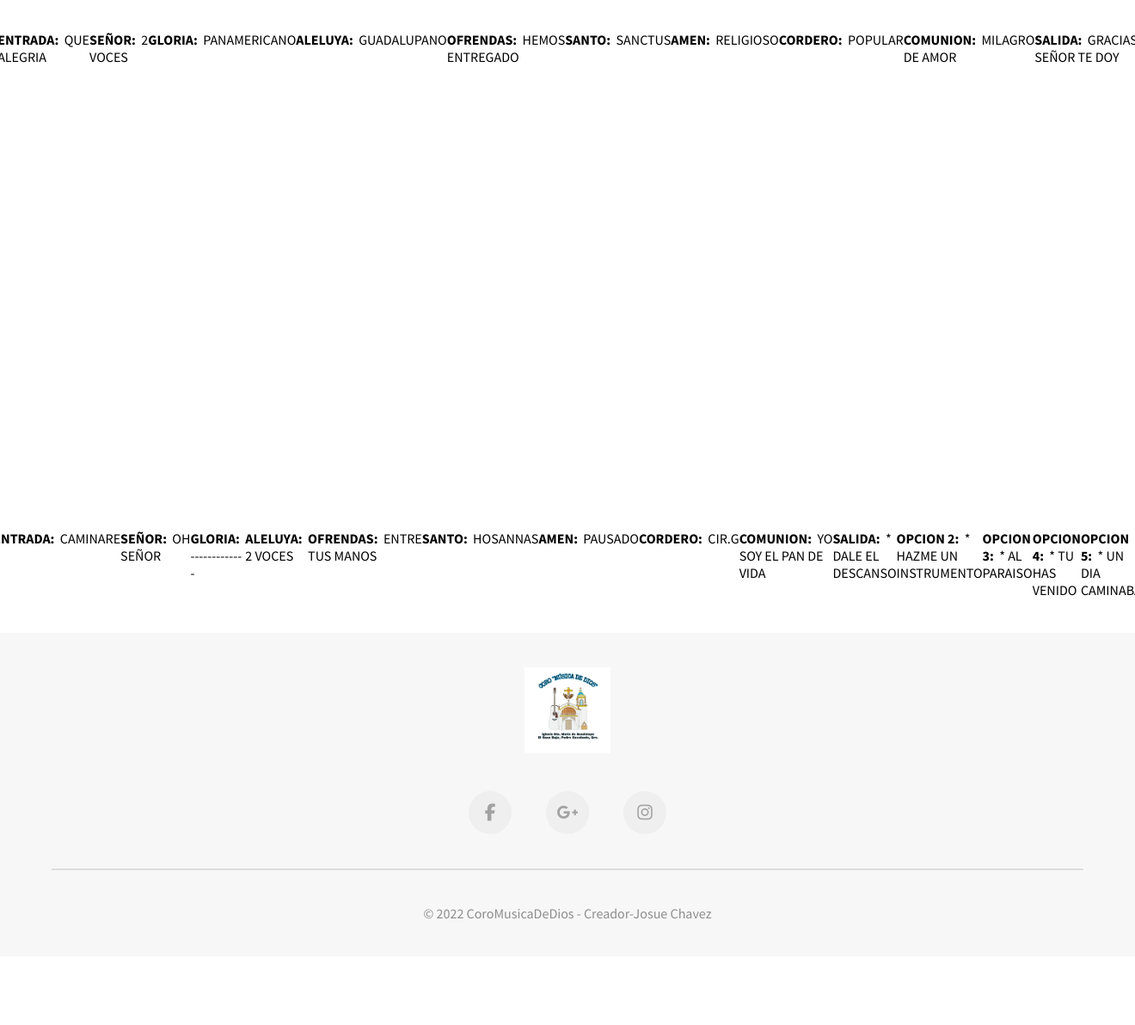
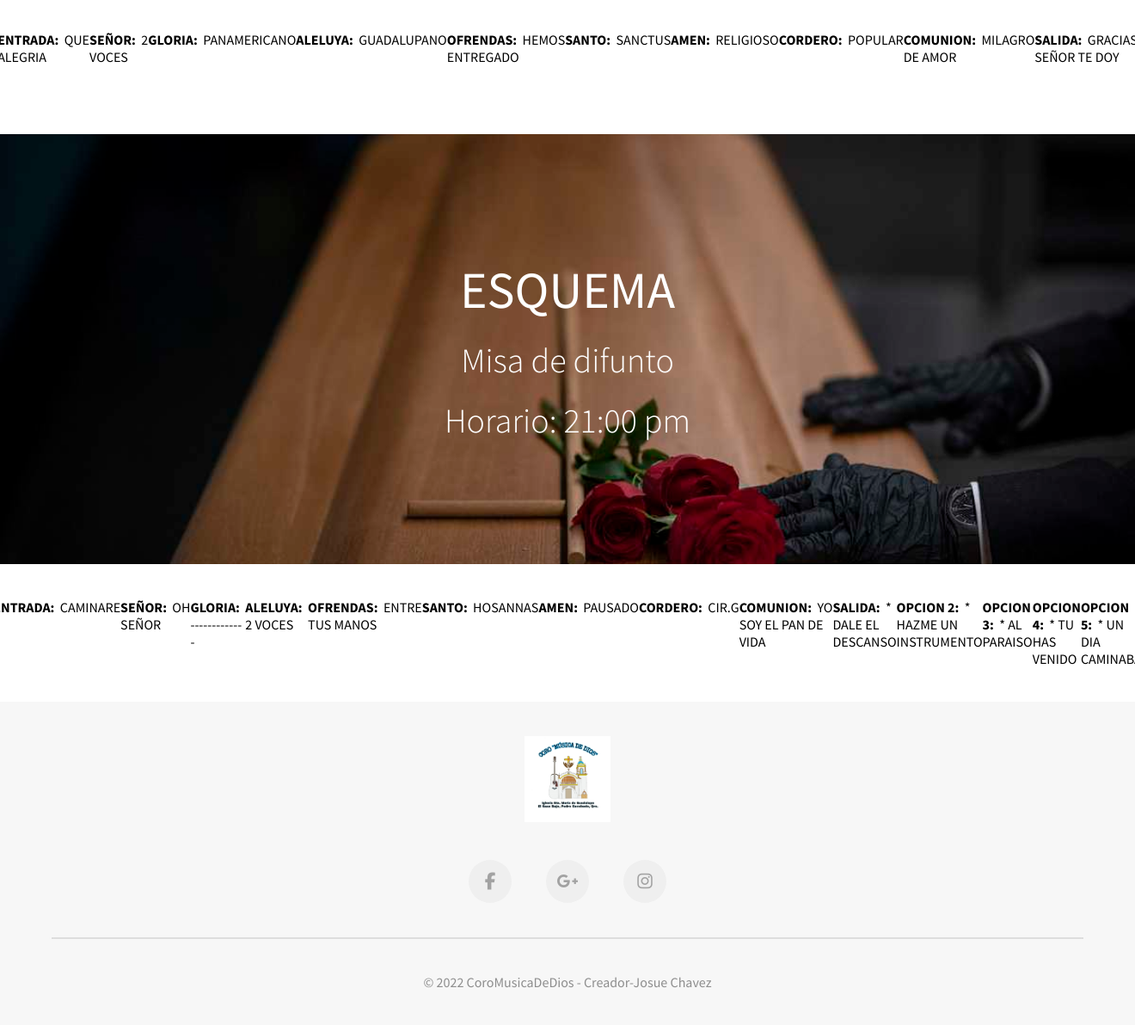
Before and after one commit to Josuechavez20/CoroMusicaDeDios.github.io, a PHP site: page /P_secun/esquemas.html in a window 1320 px wide. Shown: the part 1904-3096 px from the top of the page at 86% size. Before the commit the page ends 2973 px from the top, so only its background shows below. Run offline with PHP 8.4, Linux system fonts and the light colour scheme; some libraries are stand-ins or nearby versions.

Commit message:
Update estilos.css
Signed-off-by: Josuechavez20 <110755721+Josuechavez20@users.noreply.github.com>

```diff
--- a/css/estilos.css
+++ b/css/estilos.css
@@ -338,6 +338,17 @@ header{
     background-size: cover;
     background-repeat: no-repeat;
 }
+.foto21{
+
+    width: 100%;
+    height: 500px;
+    position: relative;
+    margin-top: 80px;
+    background-image: url(../img/difunto.jpg);
+    background-position: center;
+    background-size: cover;
+    background-repeat: no-repeat;
+}
 /*BOTON PARA INGRESAR A LA CARPETA*/
 
 .ingresar{
```
